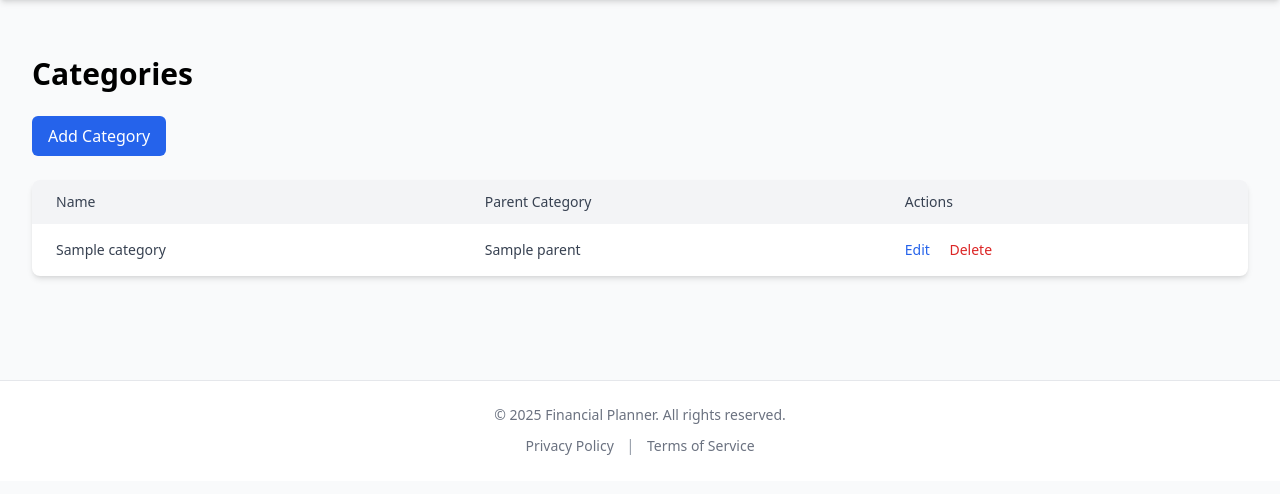
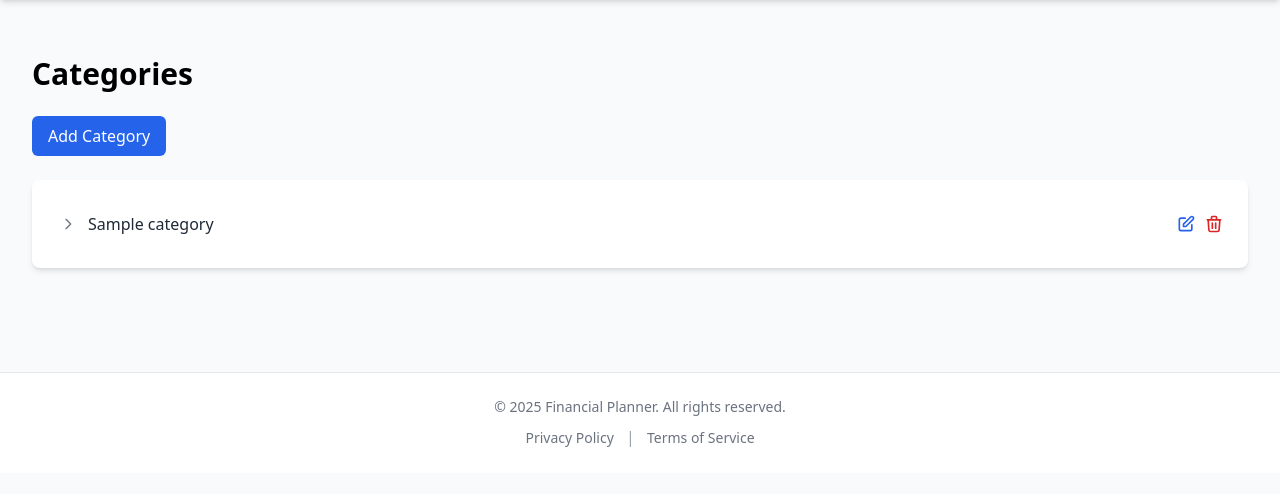
Before and after one commit to YounassAg/Financial-Planner, a Django app: template templates/categories/categories.html in a window 1280 px wide. Shown: the part 64-558 px from the top of the page. Run offline with Django 3.2, Linux system fonts and the light colour scheme; the template is opened without the code that fills it: most values are stand-ins (such as "Sample title", 1, 10 or a date in 2020); some libraries are stand-ins or nearby versions.

Commit message:
Update login and sigup front-end and Change the categories display format

```diff
--- a/templates/auth/login.html
+++ b/templates/auth/login.html
@@ -6,7 +6,7 @@
 <div class="min-h-screen flex items-center justify-center bg-gray-50 py-12 px-4 sm:px-6 lg:px-8">
     <div class="max-w-md w-full space-y-8">
         <div>
-            <h2 class="mt-6 text-center text-3xl font-extrabold text-gray-900">
+            <h2 class="mt-6 text-center text-4xl font-bold text-gray-900">
                 Sign in to your account
             </h2>
         </div>
--- a/templates/auth/signup.html
+++ b/templates/auth/signup.html
@@ -6,7 +6,7 @@
 <div class="min-h-screen flex items-center justify-center bg-gray-50 py-12 px-4 sm:px-6 lg:px-8">
     <div class="max-w-md w-full space-y-8">
         <div>
-            <h2 class="mt-6 text-center text-3xl font-extrabold text-gray-900">
+            <h2 class="mt-6 text-center text-4xl font-bold text-gray-900">
                 Create your account
             </h2>
         </div>
--- a/templates/base.html
+++ b/templates/base.html
@@ -9,8 +9,17 @@
     <script src="https://cdn.tailwindcss.com"></script>
     <!-- Load Chart.js for visualizations -->
     <script src="https://cdnjs.cloudflare.com/ajax/libs/Chart.js/3.7.0/chart.min.js"></script>
+
     <!-- Add a custom favicon -->
     <link rel="icon" href="{% static 'images/favicon.ico' %}" type="image/x-icon">
+    <!-- Add Google Fonts -->
+    <link href="https://fonts.googleapis.com/css2?family=Poppins:wght@400;600&display=swap" rel="stylesheet">
+    <!-- Custom CSS for font family -->
+    <style>
+        .font-poppins {
+            font-family: 'Poppins', sans-serif;
+        }
+    </style>
 </head>
 <body class="bg-gray-50">
     <nav class="bg-white shadow-md sticky top-0 z-50">
--- a/templates/categories/categories.html
+++ b/templates/categories/categories.html
@@ -11,29 +11,92 @@
         Add Category
     </a>
 
-    <!-- Categories Table -->
-    <div class="bg-white shadow-md rounded-lg overflow-hidden">
-        <table class="min-w-full">
-            <thead class="bg-gray-100">
-                <tr>
-                    <th class="px-6 py-3 text-left text-sm font-medium text-gray-700">Name</th>
-                    <th class="px-6 py-3 text-left text-sm font-medium text-gray-700">Parent Category</th>
-                    <th class="px-6 py-3 text-left text-sm font-medium text-gray-700">Actions</th>
-                </tr>
-            </thead>
-            <tbody class="divide-y divide-gray-200">
-                {% for category in categories %}
-                <tr>
-                    <td class="px-6 py-4 text-sm text-gray-700">{{ category.name }}</td>
-                    <td class="px-6 py-4 text-sm text-gray-700">{{ category.parent.name|default:"-" }}</td>
-                    <td class="px-6 py-4 text-sm">
-                        <a href="{% url 'edit_category' category.id %}" class="text-blue-600 hover:text-blue-800 mr-4">Edit</a>
-                        <a href="{% url 'delete_category' category.id %}" class="text-red-600 hover:text-red-800">Delete</a>
-                    </td>
-                </tr>
-                {% endfor %}
-            </tbody>
-        </table>
+    <!-- Categories Tree View -->
+    <div class="bg-white shadow-md rounded-lg p-6">
+        <div class="category-tree">
+            {% for category in categories %}
+                {% if not category.parent %}
+                <div class="category-item">
+                    <div class="flex items-center py-2">
+                        <button class="toggle-btn mr-2 w-6 h-6 flex items-center justify-center text-gray-500 hover:text-gray-700">
+                            <svg class="w-4 h-4 transform transition-transform" fill="none" stroke="currentColor" viewBox="0 0 24 24">
+                                <path stroke-linecap="round" stroke-linejoin="round" stroke-width="2" d="M9 5l7 7-7 7"></path>
+                            </svg>
+                        </button>
+                        <span class="text-gray-800 font-medium">{{ category.name }}</span>
+                        <div class="ml-auto flex space-x-2">
+                            <a href="{% url 'edit_category' category.id %}" class="text-blue-600 hover:text-blue-800">
+                                <svg class="w-5 h-5" fill="none" stroke="currentColor" viewBox="0 0 24 24">
+                                    <path stroke-linecap="round" stroke-linejoin="round" stroke-width="2" d="M11 5H6a2 2 0 00-2 2v11a2 2 0 002 2h11a2 2 0 002-2v-5m-1.414-9.414a2 2 0 112.828 2.828L11.828 15H9v-2.828l8.586-8.586z"></path>
+                                </svg>
+                            </a>
+                            <a href="{% url 'delete_category' category.id %}" class="text-red-600 hover:text-red-800">
+                                <svg class="w-5 h-5" fill="none" stroke="currentColor" viewBox="0 0 24 24">
+                                    <path stroke-linecap="round" stroke-linejoin="round" stroke-width="2" d="M19 7l-.867 12.142A2 2 0 0116.138 21H7.862a2 2 0 01-1.995-1.858L5 7m5 4v6m4-6v6m1-10V4a1 1 0 00-1-1h-4a1 1 0 00-1 1v3M4 7h16"></path>
+                                </svg>
+                            </a>
+                        </div>
+                    </div>
+                    <div class="subcategories ml-8 hidden">
+                        {% for sub in categories %}
+                            {% if sub.parent.id == category.id %}
+                            <div class="category-item">
+                                <div class="flex items-center py-2 border-l-2 border-gray-200 pl-4">
+                                    <span class="text-gray-800">{{ sub.name }}</span>
+                                    <div class="ml-auto flex space-x-2">
+                                        <a href="{% url 'edit_category' sub.id %}" class="text-blue-600 hover:text-blue-800">
+                                            <svg class="w-5 h-5" fill="none" stroke="currentColor" viewBox="0 0 24 24">
+                                                <path stroke-linecap="round" stroke-linejoin="round" stroke-width="2" d="M11 5H6a2 2 0 00-2 2v11a2 2 0 002 2h11a2 2 0 002-2v-5m-1.414-9.414a2 2 0 112.828 2.828L11.828 15H9v-2.828l8.586-8.586z"></path>
+                                            </svg>
+                                        </a>
+                                        <a href="{% url 'delete_category' sub.id %}" class="text-red-600 hover:text-red-800">
+                                            <svg class="w-5 h-5" fill="none" stroke="currentColor" viewBox="0 0 24 24">
+                                                <path stroke-linecap="round" stroke-linejoin="round" stroke-width="2" d="M19 7l-.867 12.142A2 2 0 0116.138 21H7.862a2 2 0 01-1.995-1.858L5 7m5 4v6m4-6v6m1-10V4a1 1 0 00-1-1h-4a1 1 0 00-1 1v3M4 7h16"></path>
+                                            </svg>
+                                        </a>
+                                    </div>
+                                </div>
+                            </div>
+                            {% endif %}
+                        {% endfor %}
+                    </div>
+                </div>
+                {% endif %}
+            {% endfor %}
+        </div>
     </div>
 </div>
+
+<script>
+document.addEventListener('DOMContentLoaded', function() {
+    const toggleBtns = document.querySelectorAll('.toggle-btn');
+
+    toggleBtns.forEach(btn => {
+        btn.addEventListener('click', function() {
+            const categoryItem = this.closest('.category-item');
+            const subcategories = categoryItem.querySelector('.subcategories');
+            const icon = this.querySelector('svg');
+
+            if (subcategories) {
+                subcategories.classList.toggle('hidden');
+                icon.classList.toggle('rotate-90');
+            }
+        });
+    });
+});
+</script>
+
+<style>
+.category-tree {
+    @apply space-y-2;
+}
+
+.category-item {
+    @apply rounded-lg hover:bg-gray-50 transition-colors duration-150;
+}
+
+.toggle-btn svg {
+    @apply transition-transform duration-150;
+}
+</style>
 {% endblock %}
```
Also changed, not shown: templates/categories/add_category.html (+26 -6 lines), templates/categories/category_tree.html (added, +16 -0 lines).
